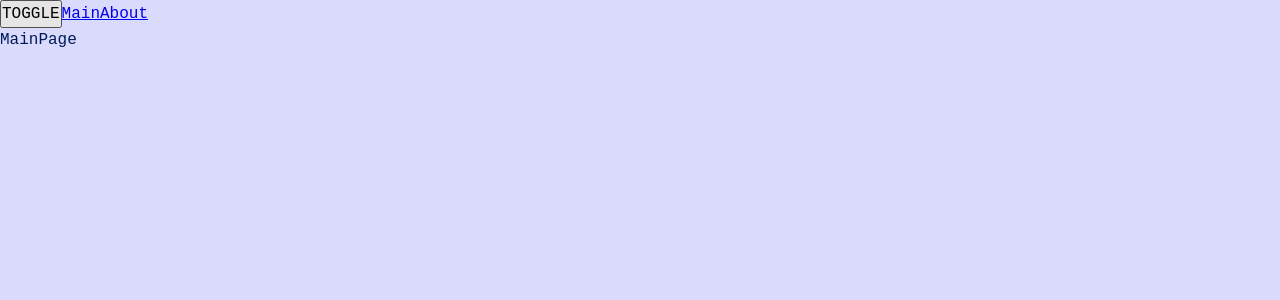
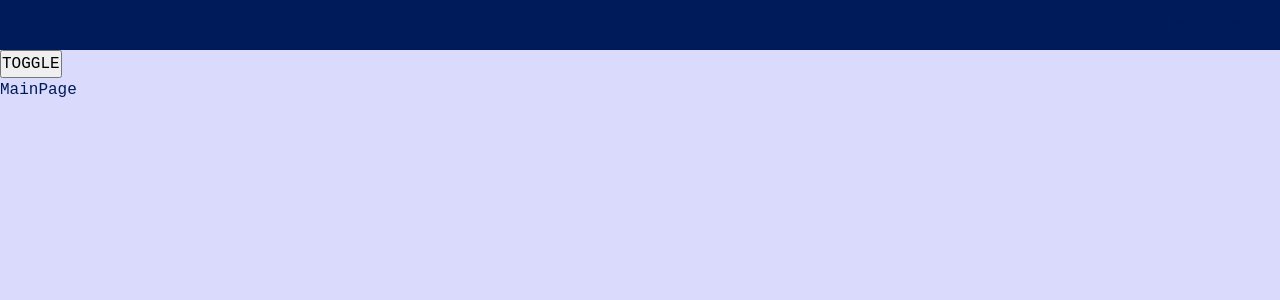
Before and after one commit to barkovmihail/darwin-project, a React app: page / in a window 1280 px wide. Shown: the top 300 px of the page. Built offline with nearby package versions, Linux system fonts and the light colour scheme.

Commit message:
Navbar. Шаблоны для разработки. Первый UI Kit компонент

```diff
--- a/src/app/App.tsx
+++ b/src/app/App.tsx
@@ -8,15 +8,15 @@ import {useTheme} from "./providers/ThemeProvider";
 import {AboutPage} from "pages/AboutPage";
 import { MainPage } from 'pages/MainPage';
 import {AppRouter} from "app/providers/router";
+import {Navbar} from "widgets/Navbar";
 
 const App = () => {
     const { theme, toggleTheme } = useTheme();
 
     return (
         <div className={classNames('app', {}, [theme])} >
+            <Navbar/>
             <button onClick={toggleTheme}>TOGGLE</button>
-            <Link to={'/'}>Main</Link>
-            <Link to={'/about'}>About</Link>
             <AppRouter />
         </div>
     );
--- a/src/app/styles/themes/dark.scss
+++ b/src/app/styles/themes/dark.scss
@@ -1,6 +1,9 @@
 .app.dark {
   --bg-color: #101738;
+  --inverted-bg-color: #ffffff;
 
   --primary-color: #a0dca0;
   --secondary-color: #c1c7bb;
+  --interted-primary-color: #001b59;
+  --interted-secondary-color: #0028e8;
 }
--- a/src/app/styles/themes/light.scss
+++ b/src/app/styles/themes/light.scss
@@ -1,6 +1,9 @@
 .app.light {
   --bg-color: #dadafd;
+  --inverted-bg-color: #001b59;
 
   --primary-color: #001b59;
   --secondary-color: #0028e8;
+  --inverted-primary-color: #a0dca0;
+  --inverted-secondary-color: #c1c7bb;
 }
--- a/src/app/styles/variables/global.scss
+++ b/src/app/styles/variables/global.scss
@@ -8,4 +8,7 @@
   --font-size-l: 24px;
   --font-line-l: 32px;
   --font-l: var(--font-size-l) / var(--font-line-l) var(--font-family-main);
+
+  // sizes
+  --navbar-height: 50px;
 }
--- a/src/shared/lib/classNames/classNames.ts
+++ b/src/shared/lib/classNames/classNames.ts
@@ -1,9 +1,9 @@
 type Mods = Record<string, boolean | string>
 
-export function classNames(cls: string, mods: Mods, additional: string[]): string {
+export function classNames(cls: string, mods: Mods = {}, additional: string[] = []): string {
     return [
         cls,
-        ...additional,
+        ...additional.filter(Boolean),
         ...Object.entries(mods)
             .filter(([className, value]) => Boolean(value))
             .map(([className]) => className)
--- /dev/null
+++ b/src/shared/ui/AppLink/AppLink.module.scss
@@ -0,0 +1,11 @@
+.AppLink {
+  color: var(--primary-color);
+}
+
+.primary {
+ color: var(--primary-color);
+}
+
+.inverted {
+  color: var(--interted-primary-color);
+}
--- /dev/null
+++ b/src/shared/ui/AppLink/AppLink.tsx
@@ -0,0 +1,34 @@
+import React, {FC} from 'react';
+import {classNames} from "shared/lib/classNames/classNames";
+import cls from './AppLink.module.scss';
+import {Link, LinkProps} from "react-router-dom";
+
+export enum AppLinkTheme {
+    PRIMARY = 'primary',
+    INVERTED = 'inverted'
+}
+
+interface AppLinkProps extends LinkProps{
+    className?: string;
+    theme?: AppLinkTheme,
+}
+
+export const AppLink: FC<AppLinkProps>= (props: AppLinkProps) => {
+    const {
+        to,
+        className,
+        theme = AppLinkTheme.PRIMARY,
+        children,
+        ...otherProps
+    } = props;
+
+    return (
+        <Link
+            to={to}
+            className={classNames(cls.AppLink, {}, [cls[theme]])}
+            {...otherProps }
+        >
+            {children}
+        </Link>
+    );
+};
--- /dev/null
+++ b/src/widgets/Navbar/index.ts
@@ -0,0 +1,3 @@
+import {Navbar} from "widgets/Navbar/ui/Navbar";
+
+export { Navbar };
--- /dev/null
+++ b/src/widgets/Navbar/ui/Navbar.module.scss
@@ -0,0 +1,16 @@
+.Navbar {
+  width: 100%;
+  height: var(--navbar-height  );
+  background: var(--inverted-bg-color);
+  display: flex;
+  align-items: center;
+  padding: 20px;
+}
+
+.links {
+   margin-left: auto;
+}
+
+.mainLink {
+  margin-right:  15px;
+}
--- /dev/null
+++ b/src/widgets/Navbar/ui/Navbar.tsx
@@ -0,0 +1,21 @@
+import React, {FC} from 'react';
+import {classNames} from "shared/lib/classNames/classNames";
+import cls from './Navbar.module.scss';
+import {AppLink, AppLinkTheme} from "shared/ui/AppLink/AppLink";
+
+interface NavbarProps {
+    className?: string;
+}
+
+export const Navbar: FC<NavbarProps>= (props: NavbarProps) => {
+    const { className } = props;
+
+    return (
+        <div className={classNames(cls.Navbar, {}, [className ])}>
+            <div className={cls.links}>
+                <AppLink to={'/'} className={cls.mainLink} theme={AppLinkTheme.INVERTED}>Main</AppLink>
+                <AppLink to={'/about'} theme={AppLinkTheme.INVERTED}>About</AppLink>
+            </div>
+        </div>
+    );
+};
```
